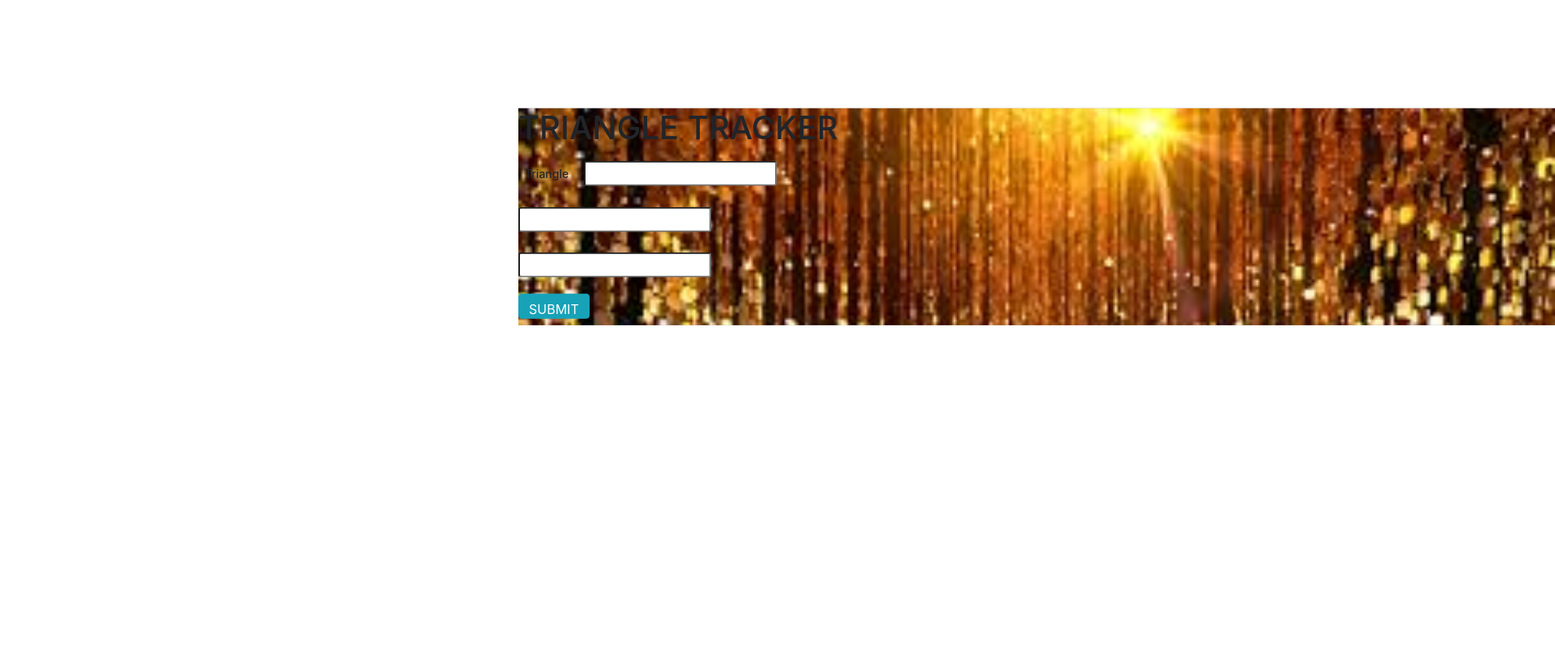
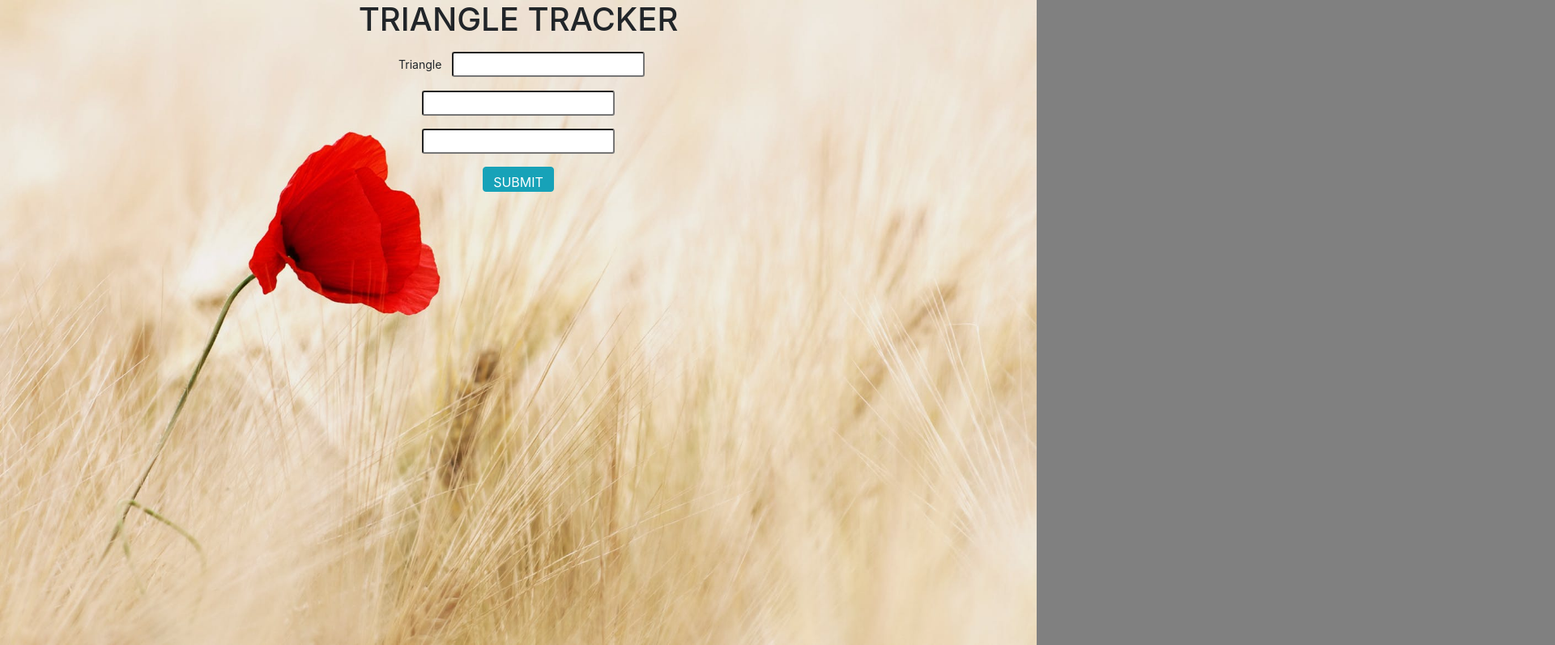
Before and after one commit to cliffnyendwe/my-triangle-tracker, a plain HTML site: page index.html in a window 1280 px wide. Shown: the whole page at 81% size, 1920 px wide, since content can reach past the window. Drawn offline with nearby package versions, Linux system fonts and the light colour scheme.

Commit message:
Add div class

```diff
--- a/css/styles.css
+++ b/css/styles.css
@@ -3,18 +3,9 @@
 }
 
 body{
-
-
-
-}
-
-
-
-.triangle{
-  color:white:;
-  transform: translate(50%,50%);
-  background-image:url("../download.jpeg");
+  background-image:url("../background.jpeg");
   background-repeat: no-repeat;
   background-size: cover;
   background-color: grey;
+  text-align: center;
 }
--- a/index.html
+++ b/index.html
@@ -7,10 +7,9 @@
   </head>
 
   <body>
-    <div class = "triangle">
+    <div class="line1">
       <h1>TRIANGLE TRACKER</h>
-
-
+    </div>
      <form>
       <label class="form-control-sm d-inline-block my-2" for="number">Triangle</label>
       <input class="form-control-sm d-inline-block my-2" type="text" name="number" id="triangle-side1"><br>
@@ -18,11 +17,7 @@
       <input class="form-control-sm d-inline-block my-2" type="text" name="number" id="triangle-side3"><br>
       <input class="form-control-sm d-inline-block btn btn-info my-2" type="button" value="SUBMIT" onclick="typeOfTriangle()">
     </form>
-    <p class="d-none" value="" id="answer"></p>
-  </div>
-
+     <p class="d-none" value="" id="answer"></p>
   </body>
     <script src="js/script.js"></script>
-
-
 </html>
--- a/js/script.js
+++ b/js/script.js
@@ -3,11 +3,8 @@
 function typeOfTriangle(){
 
 	var side1= document.querySelector('#triangle-side1').value;
-	console.log(side1);
 	var side2= document.querySelector('#triangle-side2').value;
-	console.log(side2);
 	var side3= document.querySelector('#triangle-side3').value;
-	console.log(side3);
 	var answer=document.querySelector('#answer');
 
 	// console.log('clickes')
```
Also changed, not shown: background.jpeg (added).
